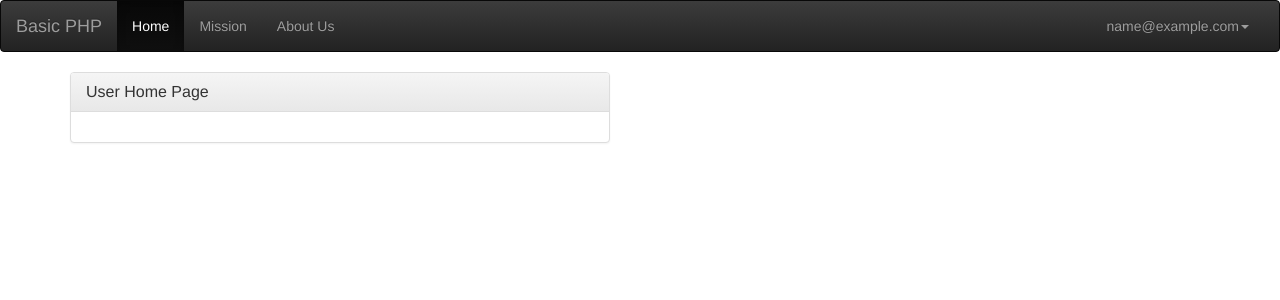
After one commit to shoriful1992/Basic-PHP, a PHP site: page /home.php in a window 1280 px wide. The commit adds this page. Shown: the top 300 px of the page. Run offline with PHP 8.4, Linux system fonts and the light colour scheme; the visitor is signed in with stand-in values (Sample User, id 1); some libraries are stand-ins or nearby versions.

Commit message:
login-registration completed

```diff
--- /dev/null
+++ b/authCheck.php
@@ -0,0 +1,7 @@
+<?php
+@session_start();
+
+if(empty($_SESSION['auth_id']))
+{
+	header("location:login.php?msg=Unauthorized Access");
+}
--- /dev/null
+++ b/connection.php
@@ -0,0 +1,4 @@
+<?php
+
+	$server_conn = mysql_connect('localhost', 'root', '');
+	mysql_select_db('xyzltd', $server_conn);
--- a/header.php
+++ b/header.php
@@ -1,6 +1,5 @@
 <?php
-	$server_conn = mysql_connect('localhost', 'root', '');
-	mysql_select_db('xyzltd', $server_conn);
+require_once('connection.php');
 
 ?>
 <!DOCTYPE html PUBLIC "-//W3C//DTD XHTML 1.0 Transitional//EN" "http://www.w3.org/TR/xhtml1/DTD/xhtml1-transitional.dtd">
@@ -43,24 +42,33 @@
         <li class="active"><span class="sr-only">(current)</span>
 		<a href="index.php">Home</a>
 		</li>
+		<?php
+		if(empty($_SESSION['auth_id']))
+		{
+		?>
         <li><a href="registration.php">Registration</a></li>
         <li><a href="login.php">LogIn</a></li>
+		<?php } ?>
         <li><a href="registration.php">Mission</a></li>
         <li><a href="registration.php">About Us</a></li>
 
       </ul>
-
+		<?php
+		if(!empty($_SESSION['auth_id']))
+		{
+		?>
       <ul class="nav navbar-nav navbar-right">
         <li class="dropdown">
-          <a href="#" class="dropdown-toggle" data-toggle="dropdown" role="button" aria-haspopup="true" aria-expanded="false">User Name <span class="caret"></span></a>
+          <a href="#" class="dropdown-toggle" data-toggle="dropdown" role="button" aria-haspopup="true" aria-expanded="false"><?php echo $_SESSION['auth_email']; ?><span class="caret"></span></a>
           <ul class="dropdown-menu">
             <li><a href="#">Profile</a></li>
             <li><a href="#">Change Password</a></li>
             <li role="separator" class="divider"></li>
-            <li><a href="#">Log Out</a></li>
+            <li><a href="logout.php">Log Out</a></li>
           </ul>
         </li>
       </ul>
+	  <?php } ?>
     </div><!-- /.navbar-collapse -->
   </div><!-- /.container-fluid -->
 </nav>
--- /dev/null
+++ b/home.php
@@ -0,0 +1,23 @@
+<?php
+	require_once('authCheck.php');
+	require_once('header.php');
+?>
+
+<body>
+
+<div class="container">
+<div class="row col-md-6">
+<div class="panel panel-default">
+<div class="panel-heading">
+      <h3 class="panel-title">
+         User Home Page
+      </h3>
+   </div>
+<div class="panel-body">
+
+</div>
+</div>
+</div>
+</div>
+</body>
+</html>
--- a/index.php
+++ b/index.php
@@ -44,13 +44,8 @@
 		<td><?php echo $show['address']; ?></td>
 		<td>
 		<a class="btn btn-default" href="view.php?member_id=<?php echo $show['member_id']; ?>">View</a>
-		<?php
-			if($_SESSION['user_name'])
-			{
-		?>-
 		<a class="btn btn-default" href="edit.php?member_id=<?php echo $show['member_id']; ?>">Edit</a>
 		<a class="btn btn-danger" href="index.php?d_member_id=<?php echo $show['member_id']; ?>&photo=<?php echo $show['photo'];?>" onClick="return confirm('Are you sure you want to delete')">Delete</a>
-		<?php } ?>
 		</td>
 	</tr>
 	<?php } ?>
--- /dev/null
+++ b/logout.php
@@ -0,0 +1,4 @@
+<?php
+	@session_start();
+	unset($_SESSION);
+	header("location:login.php?msg=Log Out Successfully");
```
Also changed, not shown: login.php (+22 -23 lines), xyzltd.sql (added, +52 -0 lines), test.txt (deleted).
